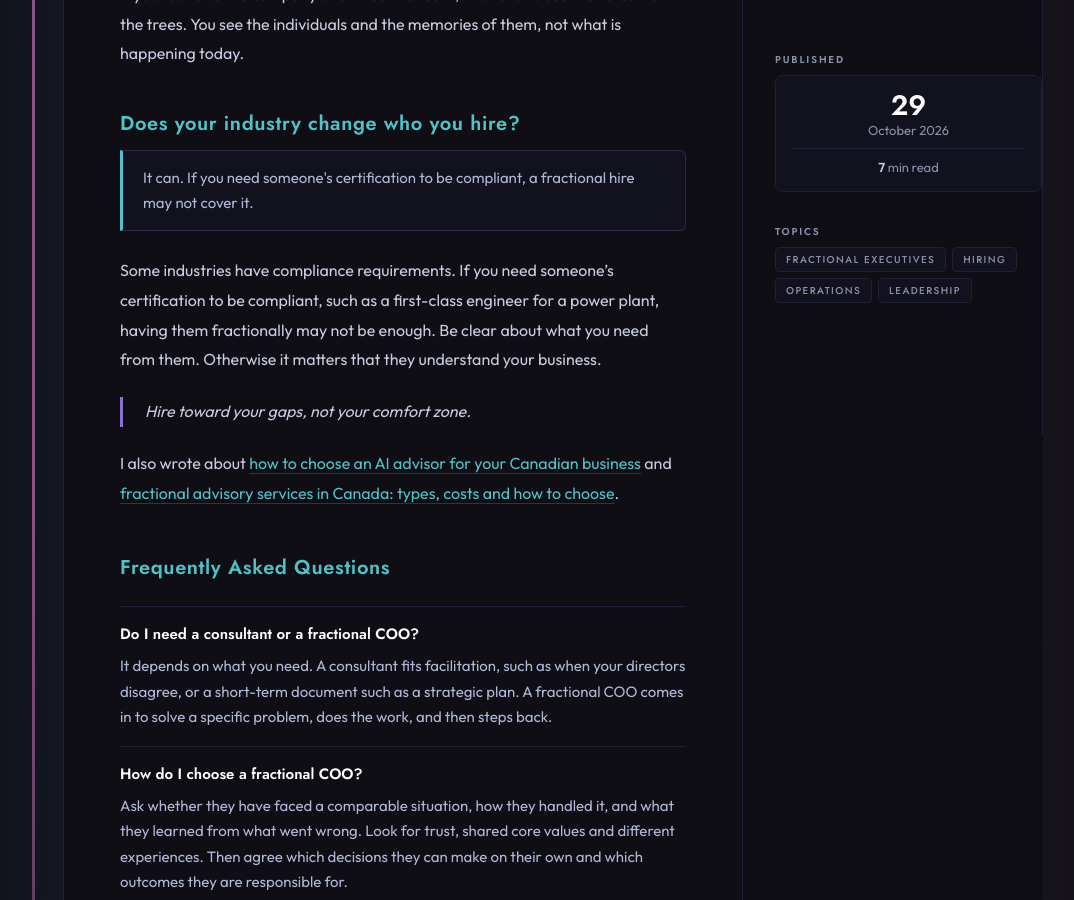
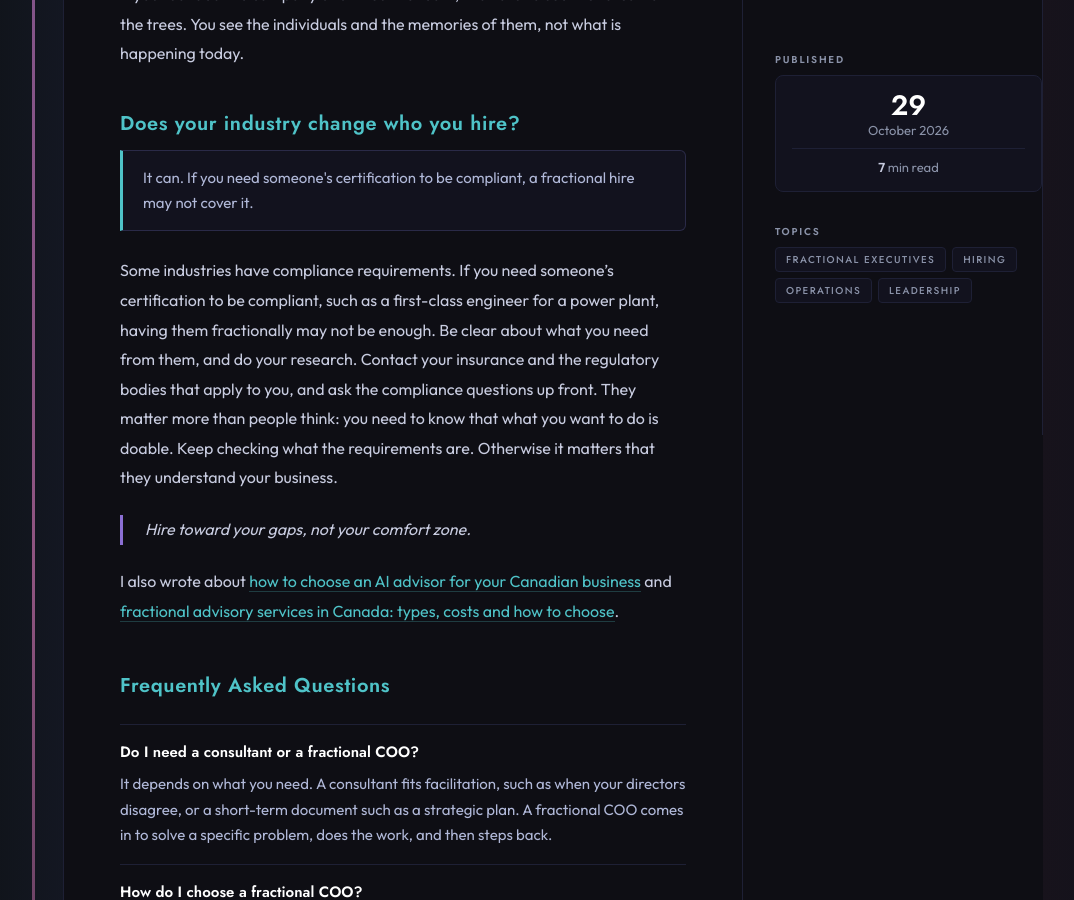
Before and after one commit to elizabethlemoine33-commits/bynorthlight-site, a Jekyll site: the page built from blog/consultant-fractional-coo-or-full-time-coo-how-to-choose.md, in a window 1280 px wide and 900 px high, scrolled down 5567 px. Shown: the whole window, without its empty margins (87-1161 px from the left). Built offline with Jekyll 4.4.1, drawn with Linux system fonts in a browser that asks for light colours.

Commit message:
content: add research-first advice to the industry section (#66)
Co-authored-by: Claude Sonnet 5.5 <noreply@anthropic.com>

```diff
--- a/blog/consultant-fractional-coo-or-full-time-coo-how-to-choose.md
+++ b/blog/consultant-fractional-coo-or-full-time-coo-how-to-choose.md
@@ -158,7 +158,7 @@ If you founded the company and hired the team, it is hard to see the forest for
 <p>It can. If you need someone's certification to be compliant, a fractional hire may not cover it.</p>
 </div>
 
-Some industries have compliance requirements. If you need someone's certification to be compliant, such as a first-class engineer for a power plant, having them fractionally may not be enough. Be clear about what you need from them. Otherwise it matters that they understand your business.
+Some industries have compliance requirements. If you need someone's certification to be compliant, such as a first-class engineer for a power plant, having them fractionally may not be enough. Be clear about what you need from them, and do your research. Contact your insurance and the regulatory bodies that apply to you, and ask the compliance questions up front. They matter more than people think: you need to know that what you want to do is doable. Keep checking what the requirements are. Otherwise it matters that they understand your business.
 
 > Hire toward your gaps, not your comfort zone.
 
```
